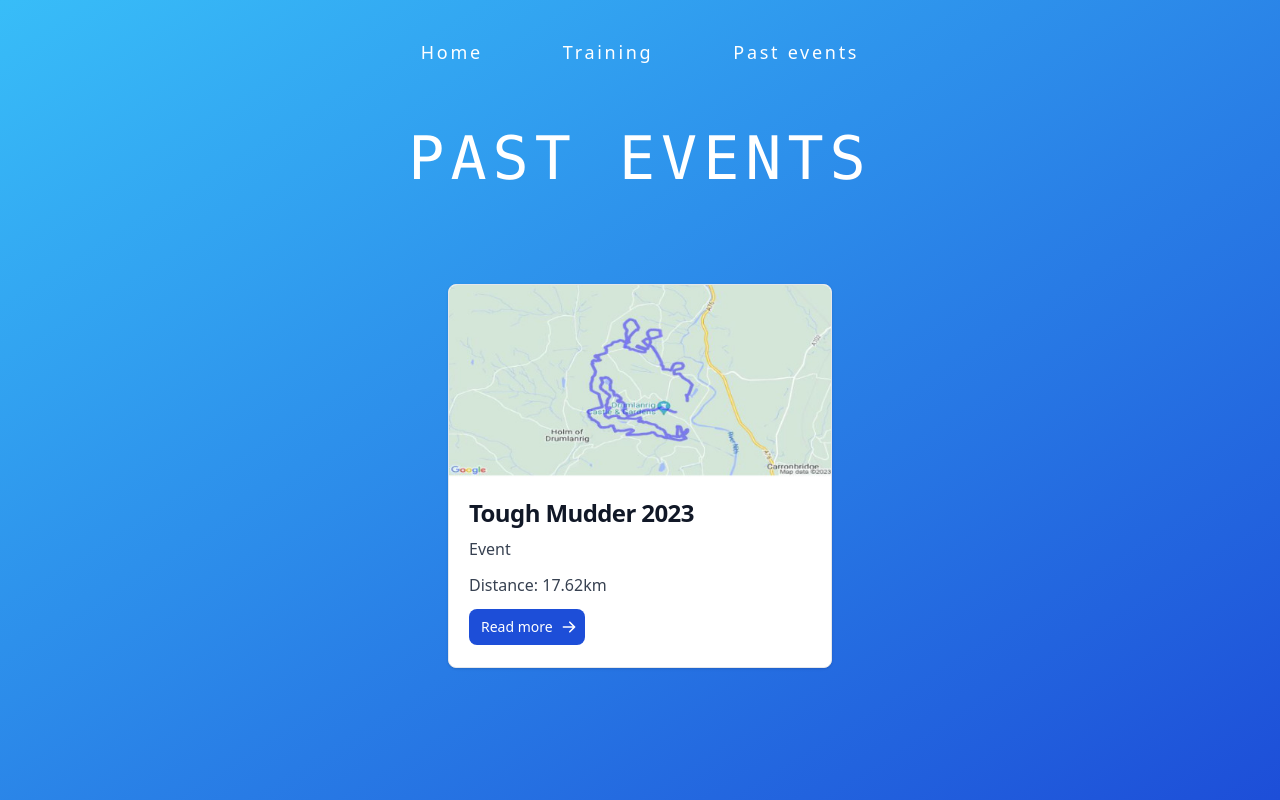
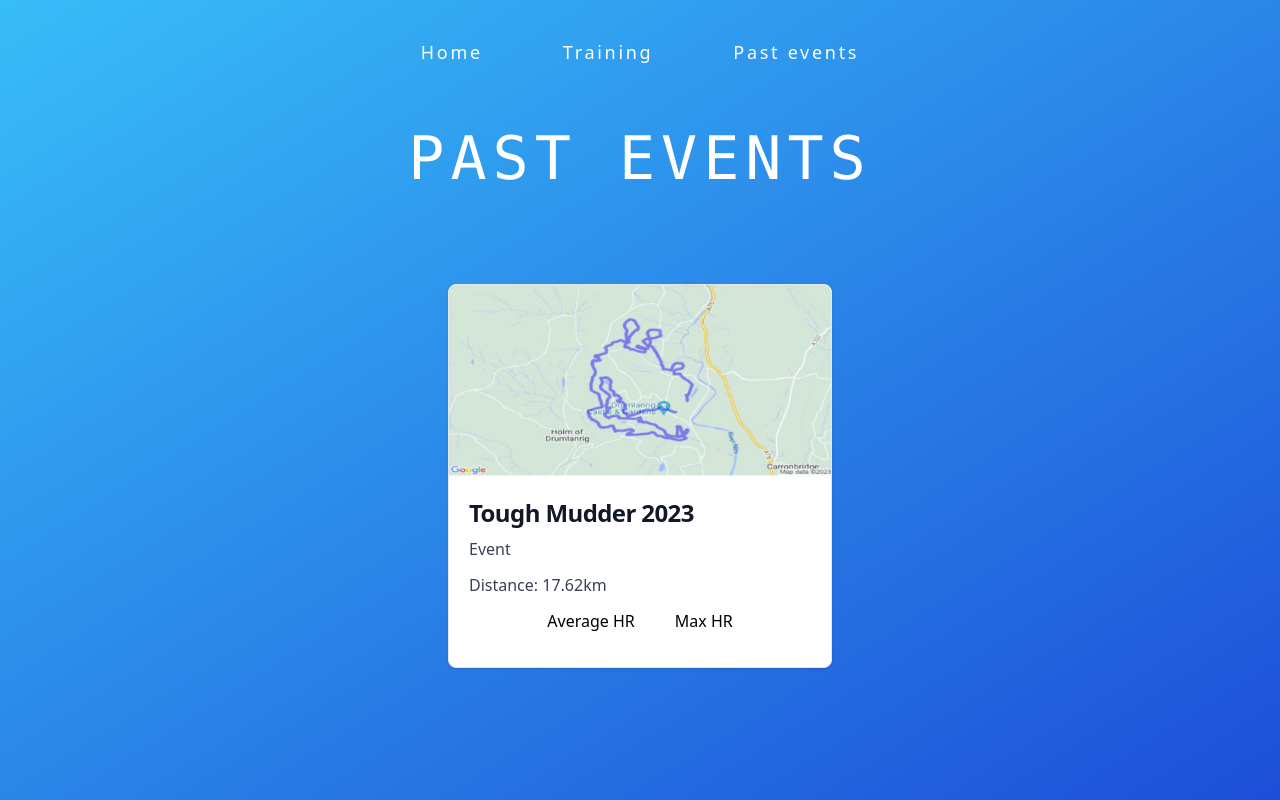
Before and after one commit to callumbuttery/marathon-tracker, a React (Vite) app: page /past-events in a window 1280 px wide. Built offline with nearby package versions, Linux system fonts and the light colour scheme.

Commit message:
style: add hrs to strava card

```diff
--- a/src/components/sections/StravaCard.tsx
+++ b/src/components/sections/StravaCard.tsx
@@ -29,7 +29,7 @@
             <div className="h-96 max-w-sm bg-white border border-gray-200 rounded-lg shadow dark:bg-gray-800 dark:border-gray-700">
                 <a href="#">
                     {
-                            displayMap
+                        displayMap
                     }
                 </a>
                 <div className="p-5">
@@ -40,10 +40,20 @@
                     {
                         displayDistance
                     }
-                    <a href="#" className="inline-flex items-center px-3 py-2 text-sm font-medium text-center text-white bg-blue-700 rounded-lg hover:bg-blue-800 focus:ring-4 focus:outline-none focus:ring-blue-300 dark:bg-blue-600 dark:hover:bg-blue-700 dark:focus:ring-blue-800">
-                        Read more
-                        <svg aria-hidden="true" className="w-4 h-4 ml-2 -mr-1" fill="currentColor" viewBox="0 0 20 20" xmlns="http://www.w3.org/2000/svg"><path fill-rule="evenodd" d="M10.293 3.293a1 1 0 011.414 0l6 6a1 1 0 010 1.414l-6 6a1 1 0 01-1.414-1.414L14.586 11H3a1 1 0 110-2h11.586l-4.293-4.293a1 1 0 010-1.414z" clip-rule="evenodd"></path></svg>
-                    </a>
+                    <div className="flex justify-center">
+                        <div className="mx-5 flex flex-col text-center bg-neutral rounded-box text-neutral-content">
+                            <span className="countdown font-mono">
+                                <span>{props.obj.average_heartrate}</span>
+                            </span>
+                            <span className=''>Average HR</span>
+                        </div>
+                        <div className="mx-5 flex flex-col text-center bg-neutral rounded-box text-neutral-content">
+                            <span className="countdown font-mono">
+                                <span>{props.obj.max_heartrate}</span>
+                            </span>
+                            <span className=''>Max HR</span>
+                        </div>
+                    </div>
                 </div>
             </div>
 
```
